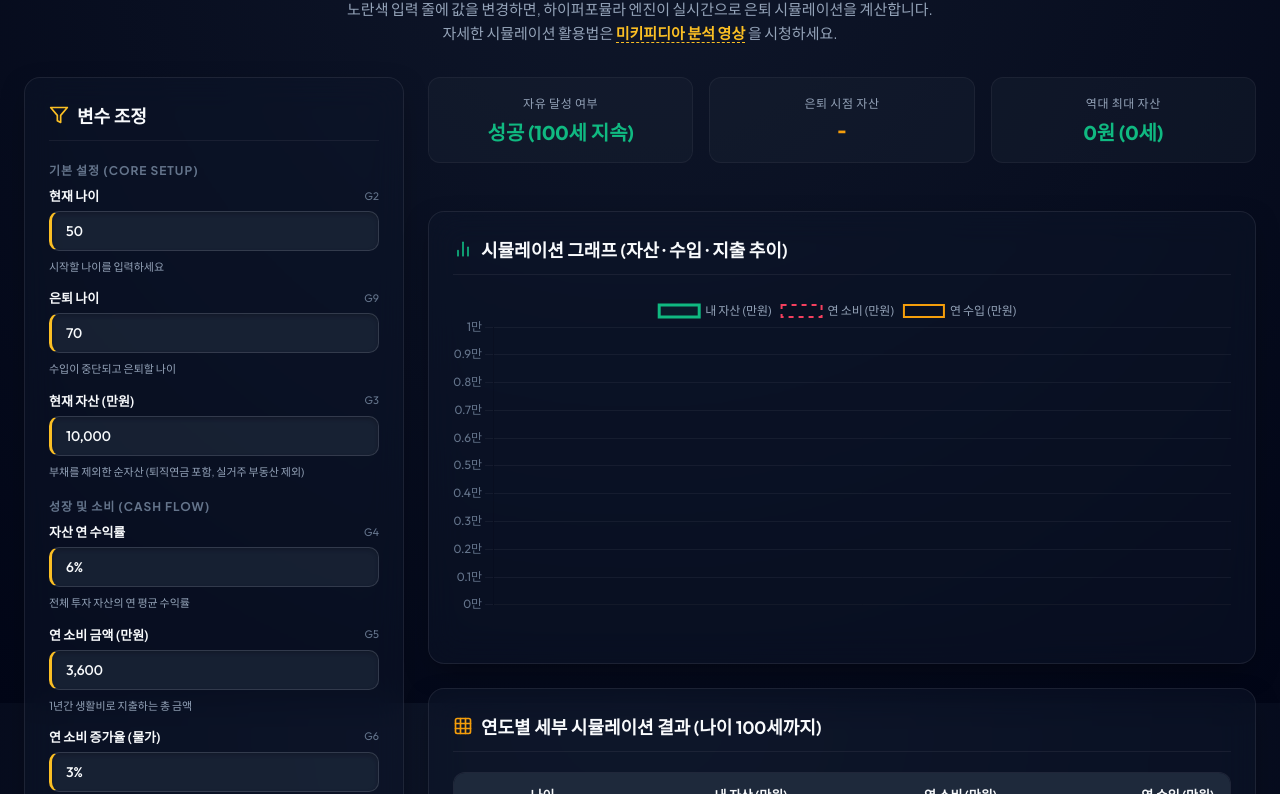
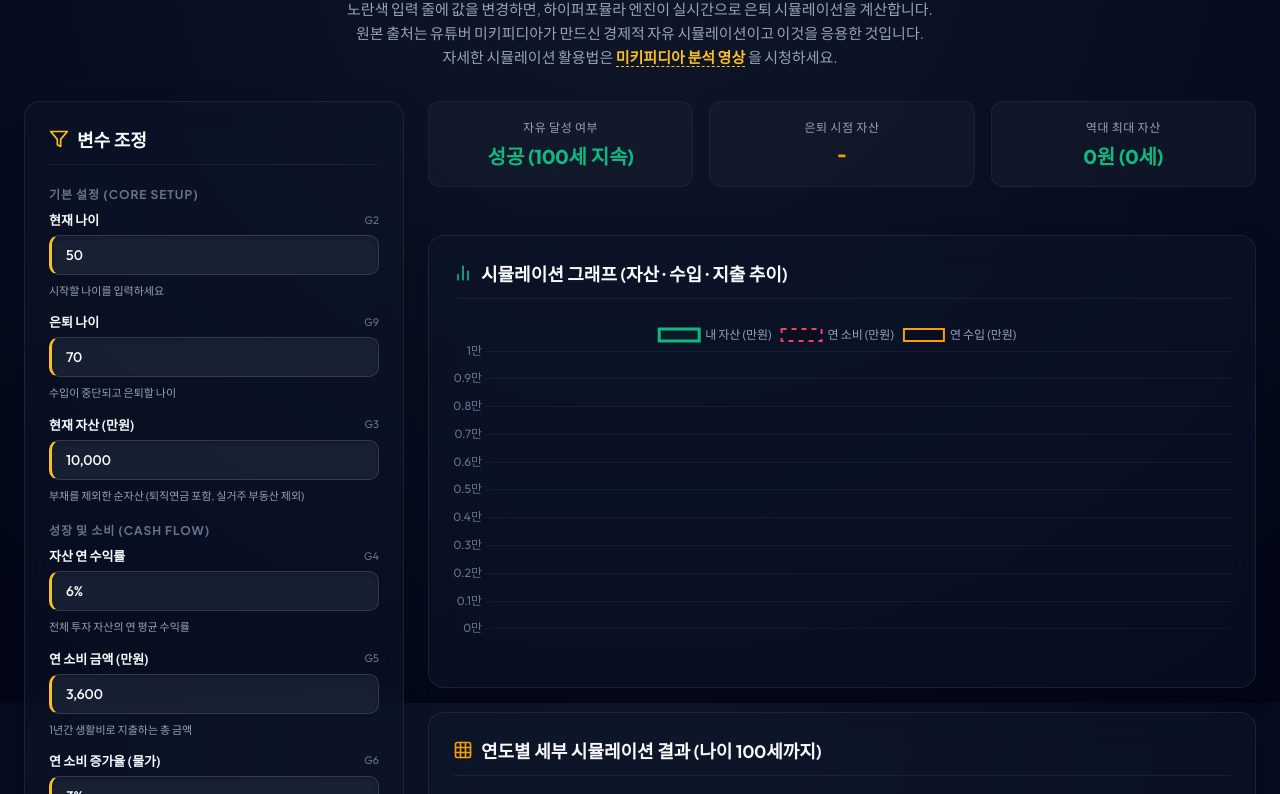
Before and after one commit to davidjsk-git/smartretire, a website built with Vite: page index.html in a window 1280 px wide. Shown: the part 97-891 px from the top of the page. Built offline with nearby package versions, Linux system fonts and the light colour scheme; what hyperformula would draw is missing.

Commit message:
index.html: 원본 출처 문구 추가

```diff
--- a/index.html
+++ b/index.html
@@ -17,7 +17,7 @@
     <header>
       <h1>슬은생의 경제적 자유 시뮬레이터</h1>
       <p class="subtitle">
-        노란색 입력 줄에 값을 변경하면, 하이퍼포뮬라 엔진이 실시간으로 은퇴 시뮬레이션을 계산합니다.<br />
+        노란색 입력 줄에 값을 변경하면, 하이퍼포뮬라 엔진이 실시간으로 은퇴 시뮬레이션을 계산합니다. 원본 출처는 유튜버 미키피디아가 만드신 경제적 자유 시뮬레이션이고 이것을 응용한 것입니다.<br />
         자세한 시뮬레이션 활용법은
         <strong>
           <a href="https://youtu.be/3kspHRWZmCE" target="_blank" rel="noopener noreferrer">미키피디아 분석 영상</a>
```
